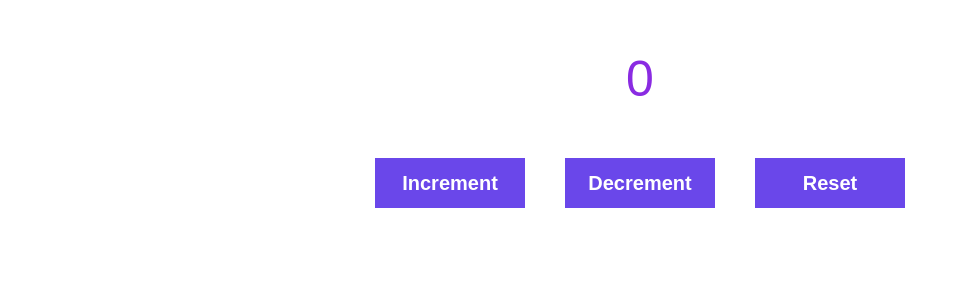
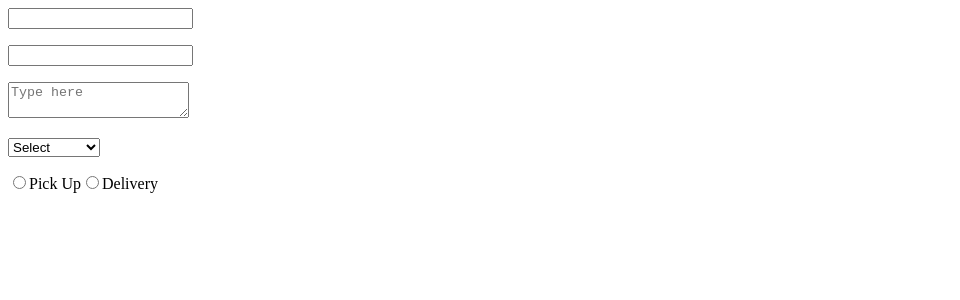
Before and after one commit to shravan-g-k/learn-react, a React (Vite) app: page / in a window 1280 px wide. Shown: the top 300 px of the page, without its empty margins (0-960 px from the left). Built offline with nearby package versions, Linux system fonts and the light colour scheme.

Commit message:
onChange handler

```diff
--- a/src/App.jsx
+++ b/src/App.jsx
@@ -1,9 +1,9 @@
-import Counter from "./Counter.jsx";
+import Component from "./Component.jsx";
 function App() {
 
   return (
     <>
-  <Counter/>
+  <Component/>
     </>
   );
 }
--- a/src/Component.jsx
+++ b/src/Component.jsx
@@ -2,31 +2,59 @@ import React,{ useState  } from 'react'
 
 function Component() {
 
-    const [name,setName] = useState("Init");
-    const [age,setAge] = useState(0);
-    const [isEmployed,toggleStatus] = useState(false);
+    const [name,setName] = useState("");
+    const [quantity,setQuantity] = useState();
+    const [comment,setComment] = useState();
+    const [payment,setPayment] = useState("");
+    const [shipping,setShipping] = useState();
 
-    const handleClick = ()=>{
-        setName("New Name");
+    const handleChanges = (event) => {
+        setName(event.target.value);
+    }
+    const handleQuantityChanges = (event) => {
+        setQuantity(event.target.value);
     }
 
-    const incrementAge = ()=>{
-        setAge(age+1)
-    };
+    const handleCommentChanges = (event) => {
+        setComment(event.target.value);
+    }
+    const handlePaymentChanges = (event) => {
+        setPayment(event.target.value);
+    }
 
-    const toggleEmployment = ()=>{
-        toggleStatus(!isEmployed)
-    };
+    const handleShippingChanges =  (event) => {
+        setShipping(event.target.value);
+    }
 
     return (
-        <>
-        <h1>{name}</h1>
-        <button onClick={handleClick}>Change Name</button>
-        <h1>{age}</h1>
-        <button onClick={incrementAge}>Increment Age</button>
-        <h1>{isEmployed ? "Is employed" : "Is not employed"}</h1>
-        <button onClick={toggleEmployment}>toggle Employment</button>
-        </>
+        <div>
+            <input value={name} onChange={handleChanges}  type="text" />
+            <p>{name}</p>
+            <input value={quantity} onChange={handleQuantityChanges}  type="number" />
+            <p>{quantity}</p>
+            <textarea onChange={handleCommentChanges} placeholder='Type here'>{comment}</textarea>
+            <p>{comment}</p>
+             <select value={payment} onChange={handlePaymentChanges}>
+                <option value="">Select</option>
+                <option value="visa">Visa</option>
+                <option value="MasterCard">MasterCard</option>
+                <option value="Rupay">Rupay</option>
+            </select>
+            <p>{payment}</p>
+            <label >
+                <input value = "Pick Up" type='radio' onChange={handleShippingChanges} checked={shipping==="Pick Up"}>
+                </input>
+                Pick Up
+            </label>
+            <label >
+                <input value = "Delivery" type='radio' onChange={handleShippingChanges} checked={shipping==="Delivery"}>
+                </input>
+                Delivery
+            </label>
+            <p>
+                {shipping}
+            </p>
+        </div>
     );
 
 }
--- a/src/Counter.jsx
+++ /dev/null
@@ -1,30 +0,0 @@
-import React, { useState } from "react";
-
-function Counter() {
-
-    const [count, setCount] = useState(0);
-
-    const Increment = () => {
-        setCount(count + 1);
-    }
-
-    const Decrement = () => {
-        setCount(count - 1);
-    }
-
-    const Reset = () => {
-        setCount(0);
-    }
-
-    return (
-        <div className="counter-container">
-            <p className="count-display">{count}</p>
-            <button className="increment-button" onClick={Increment}>Increment</button>
-            <button className="decrement-button" onClick={Decrement}>Decrement</button>
-            <button className="reset-button" onClick={Reset}>Reset</button>
-        </div>
-    );
-
-}
-
-export default Counter;
```
